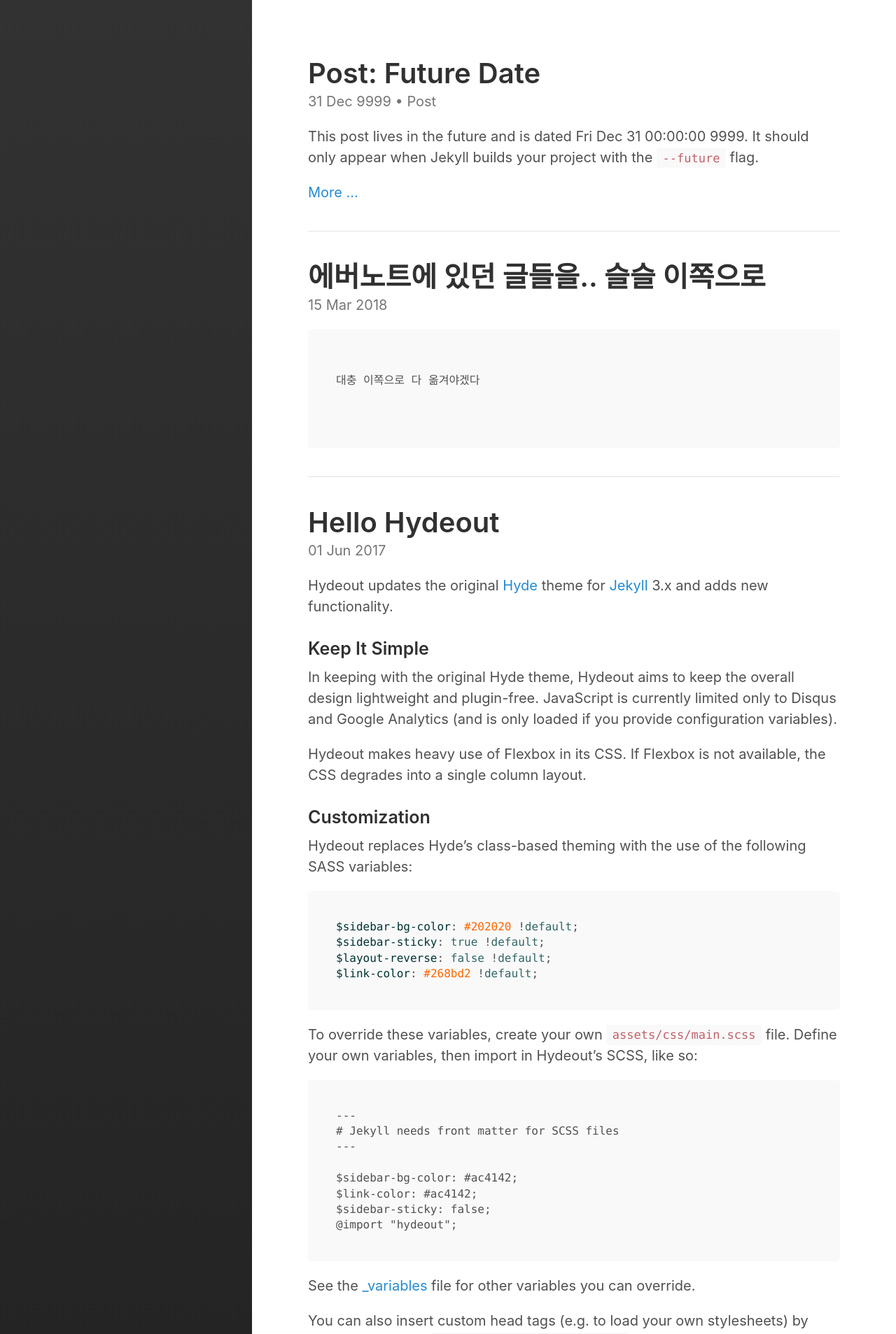
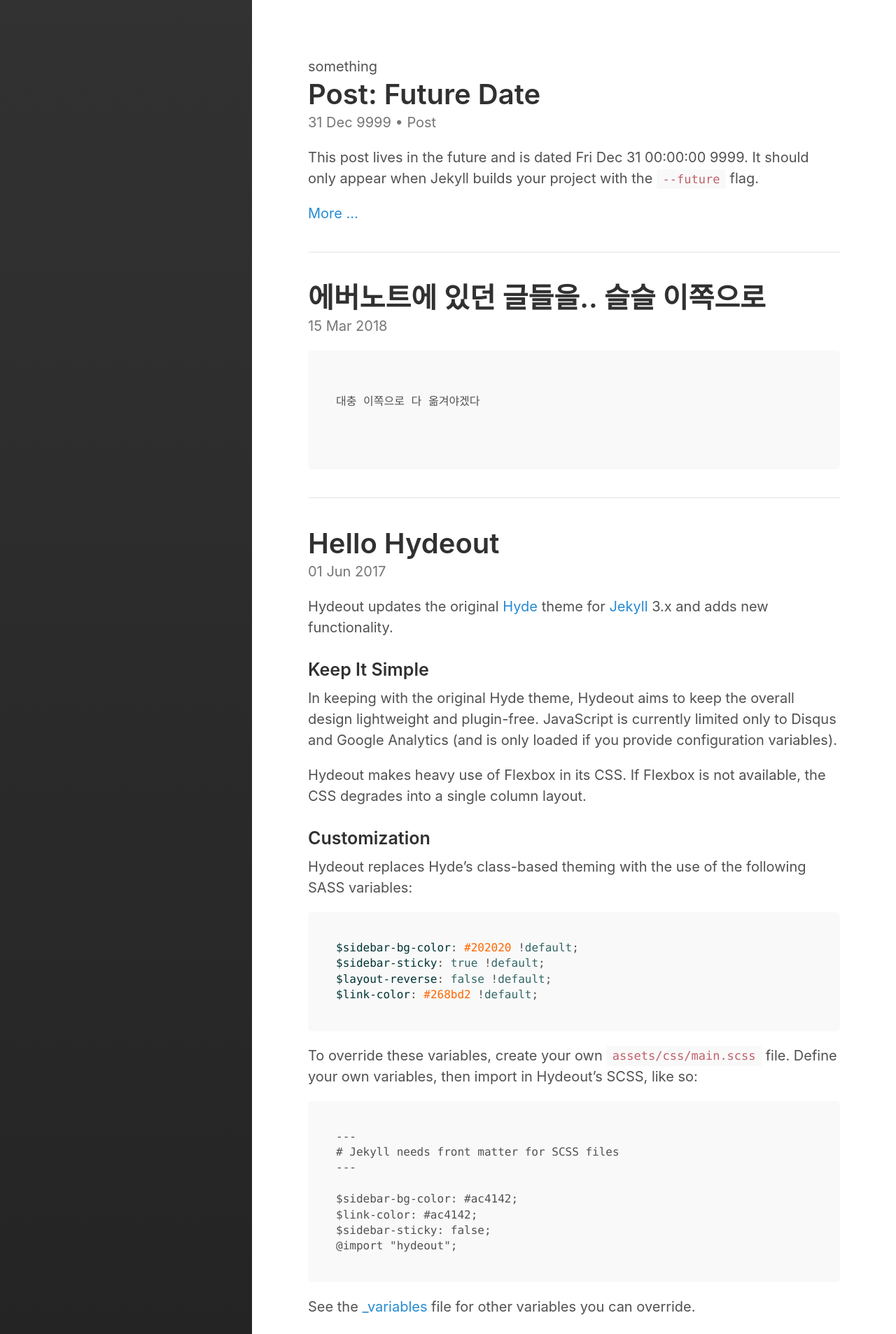
Before and after one commit to elastic7327/elastic7327.github.io, a Jekyll site: the page built from index.html, in a window 1280 px wide. Shown: the top 1907 px of the page at 70% size. Built offline with Jekyll 4.4.1, drawn with Linux system fonts in a browser that asks for light colours; the list of posts is cut into pages by our own code; some of the changed text lies outside the part shown.

```diff
--- a/index.html
+++ b/index.html
@@ -2,3 +2,5 @@
 layout: index
 title: Home
 ---
+
+something
```
Also changed, not shown: favicon.ico.
